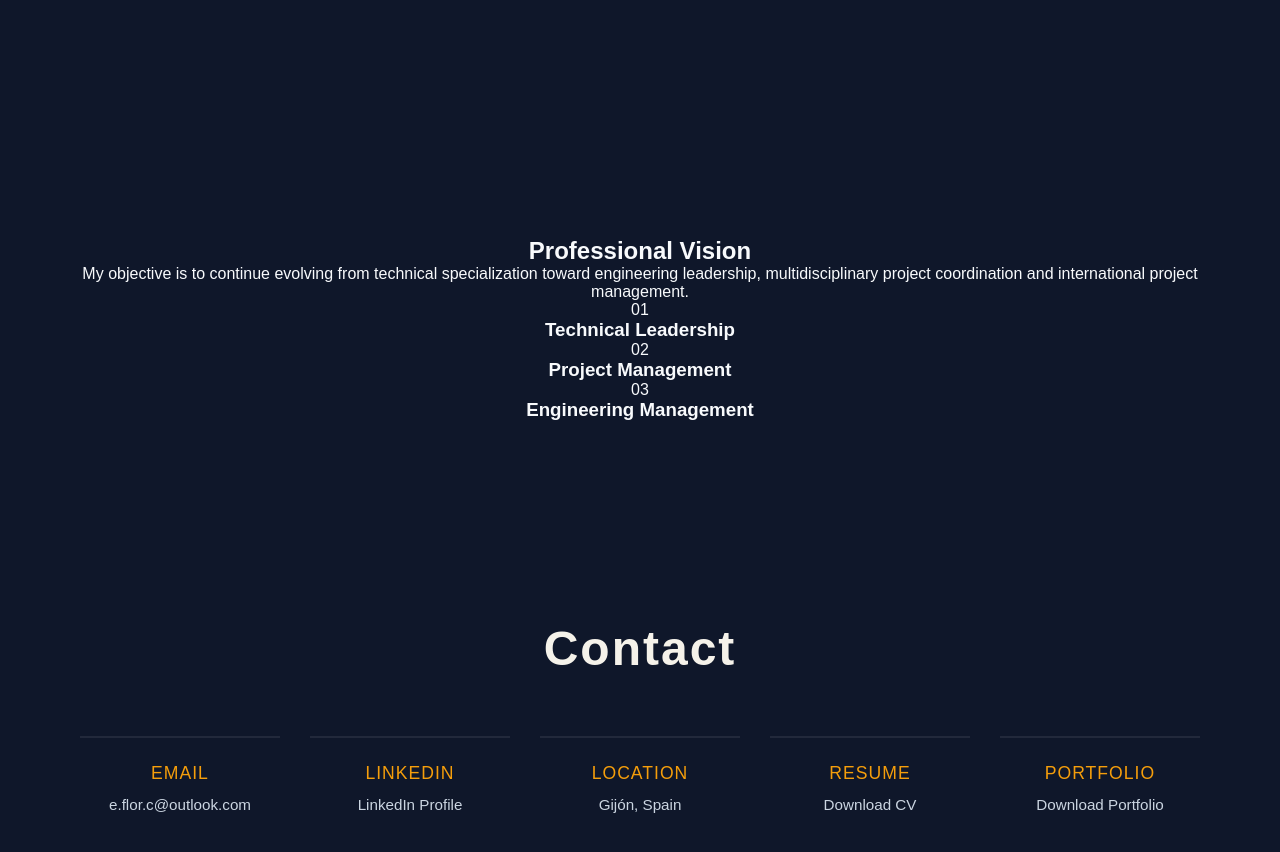
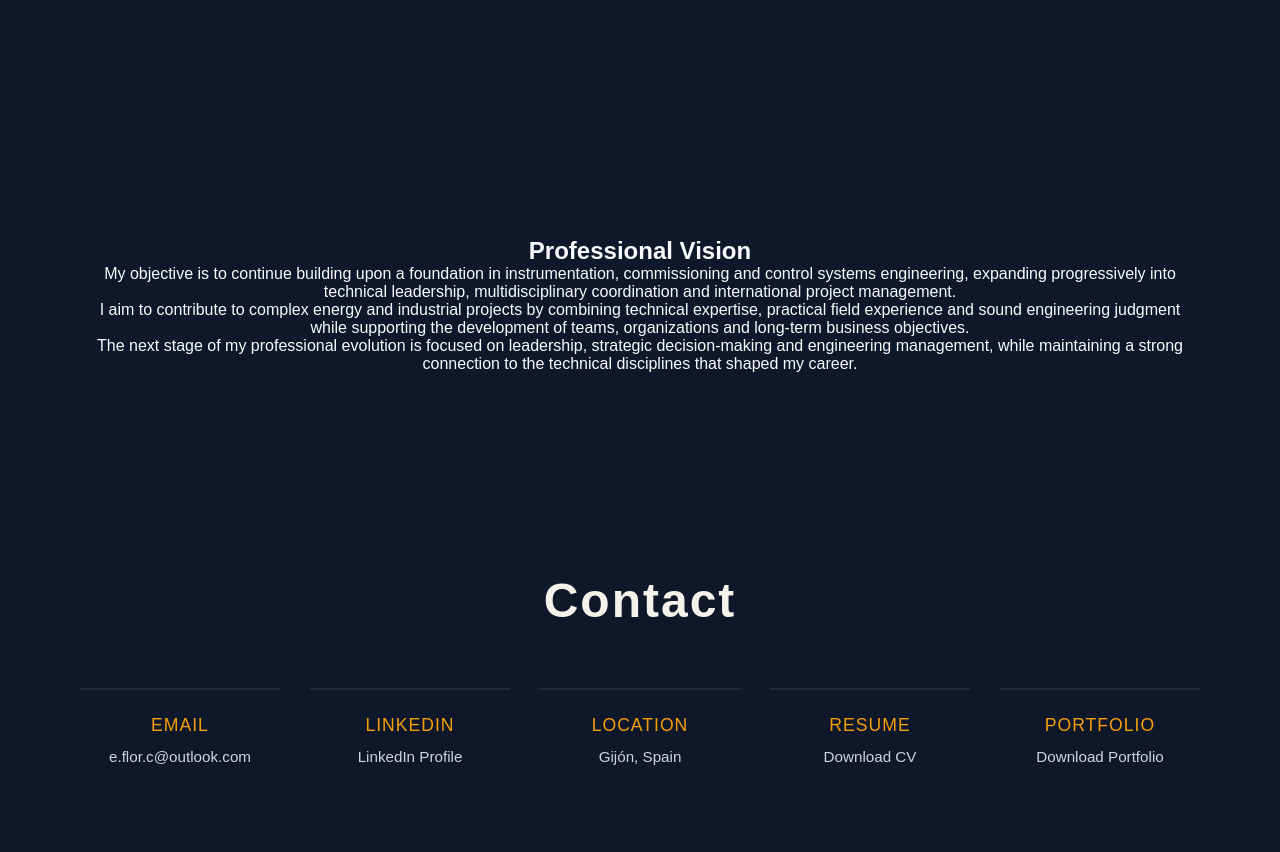
Before and after one commit to ManuFlorC/Emmanuel_Flores_Campos, a plain HTML site: page index.html in a window 1280 px wide. Shown: the part 5341-6193 px from the top of the page. Drawn offline with Linux system fonts and the light colour scheme.

Commit message:
Update vision section with new professional statement
Replaced the previous vision section with a new vision statement that outlines professional objectives and aspirations in engineering leadership and project management.

```diff
--- a/index.html
+++ b/index.html
@@ -271,33 +271,28 @@
     </section> <!-- Fin de la sección Skills -->
     <!-- SECCIÓN PRINCIPAL: Mapeada con el id="vision" para que el botón de la barra de navegación apunte directo aquí -->
     <section id="vision">
-        <!-- Título principal de tu visión y objetivos profesionales a futuro -->
         <h2>Professional Vision</h2>
-        <!-- Párrafo descriptivo con tus metas de crecimiento y transición hacia el liderazgo -->
-        <p class="vision-description">
-            My objective is to continue evolving from technical specialization
-            toward engineering leadership, multidisciplinary project coordination
-            and international project management.
-        </p>
-        <!-- CONTENEDOR DE LA RUTA: Actúa como la línea o contenedor que agrupará tus 3 pilares de crecimiento -->
-        <div class="vision-path">
-            <!-- Pilar 1: Evolución técnica hacia el manejo de equipos -->
-            <div class="path-step">
-                <span class="step-number">01</span>
-                <h3>Technical Leadership</h3>
-            </div>
-            <!-- Pilar 2: Gestión y control administrativo de proyectos bajo estándares internacionales -->
-            <div class="path-step">
-                <span class="step-number">02</span>
-                <h3>Project Management</h3>
-            </div>
-            <!-- Pilar 3: Dirección integral de departamentos y estrategias de ingeniería multidisciplinaria -->
-            <div class="path-step">
-                <span class="step-number">03</span>
-                <h3>Engineering Management</h3>
-            </div>
-        </div> <!-- Fin del contenedor de ruta -->
-    </section> <!-- Fin de la sección Vision -->
+        <div class="vision-statement">
+            <p>
+                My objective is to continue building upon a foundation in
+                instrumentation, commissioning and control systems engineering,
+                expanding progressively into technical leadership, multidisciplinary
+                coordination and international project management.
+            </p>
+            <p>
+                I aim to contribute to complex energy and industrial projects by
+                combining technical expertise, practical field experience and sound
+                engineering judgment while supporting the development of teams,
+                organizations and long-term business objectives.
+            </p>
+            <p>
+                The next stage of my professional evolution is focused on leadership,
+                strategic decision-making and engineering management, while
+                maintaining a strong connection to the technical disciplines that
+                shaped my career.
+            </p>
+        </div>
+    </section>
 
     <!-- SECCIÓN PRINCIPAL: Mapeada con id="contact" para la navegación superior -->
     <section id="contact">
```
